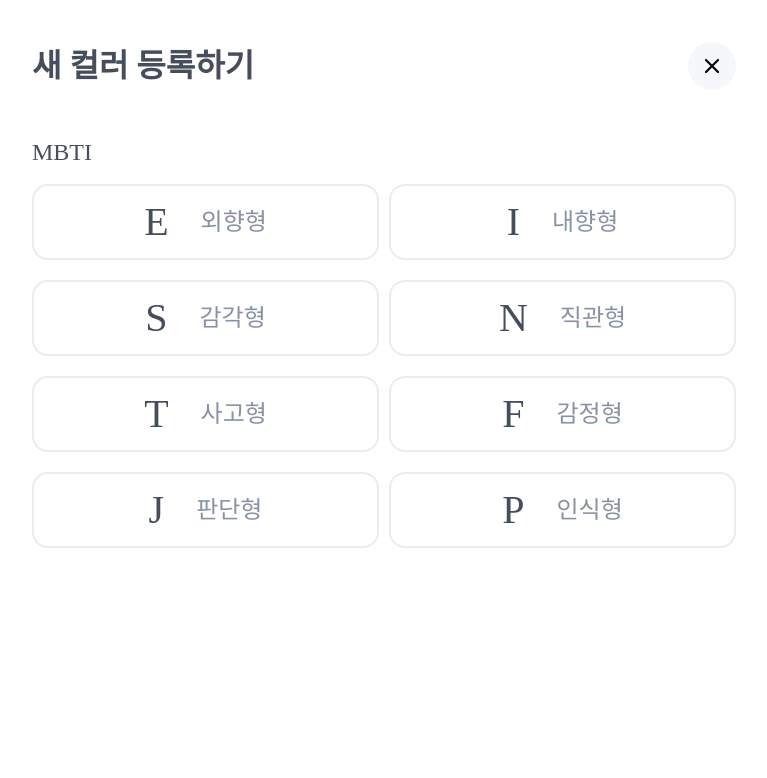
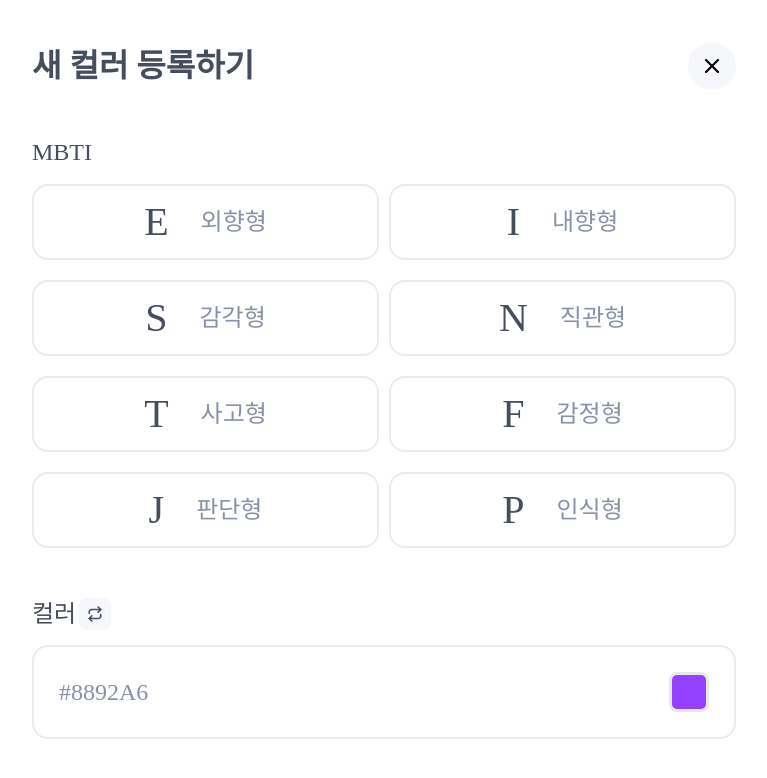
Before and after one commit to gibeom0218/mbticolor, a React (Create React App) app: page /assignColor in a window 1280 px wide. Shown: the top 778 px of the page, without its empty margins (256-1023 px from the left). Built offline with nearby package versions, Linux system fonts and the light colour scheme.

Commit message:
feat : 컬러 선택 컴포넌트 디자인

```diff
--- /dev/null
+++ b/src/components/ColorSelectContent.tsx
@@ -0,0 +1,18 @@
+const ColorSelectContent = () => {
+  return (
+    <div className="flex flex-col gap-[15px]">
+      <div className="flex gap-[3px] items-center">
+        <p className="text-[#464E5E] text-[24px] font-medium">컬러</p>
+        <div className="p-[8px] inline-flex rounded-[8px] bg-[#F5F7FB]">
+          <img src="/icons/repeat.svg" alt="랜덤 아이콘" />
+        </div>
+      </div>
+      <div className="inline-flex p-[25px] justify-between items-center rounded-[16px] border-[2px] border-solid border-[#E7EBF2]">
+        <p className="text-[#8892A6] text-[24px] font-medium">#8892A6</p>
+        <div className="w-[40px] h-[40px] rounded-[8px] border-[3px] border-solid border-[#E8E8E8] bg-[#9441FF]" />
+      </div>
+    </div>
+  );
+};
+
+export default ColorSelectContent;
--- a/src/pages/AssignColorPage.tsx
+++ b/src/pages/AssignColorPage.tsx
@@ -1,4 +1,5 @@
 import AssignColorHeader from '../components/AssignColorHeader';
+import ColorSelectContent from '../components/ColorSelectContent';
 import MbtiSelectContent from '../components/MbtiSelectContent';
 
 const AssignColorPage = () => {
@@ -6,6 +7,7 @@
     <div className="flex flex-col px-[24px] py-[42px] tablet:px-[288px] gap-[50px]">
       <AssignColorHeader />
       <MbtiSelectContent />
+      <ColorSelectContent />
     </div>
   );
 };
```
Also changed, not shown: public/icons/repeat.svg (added).
